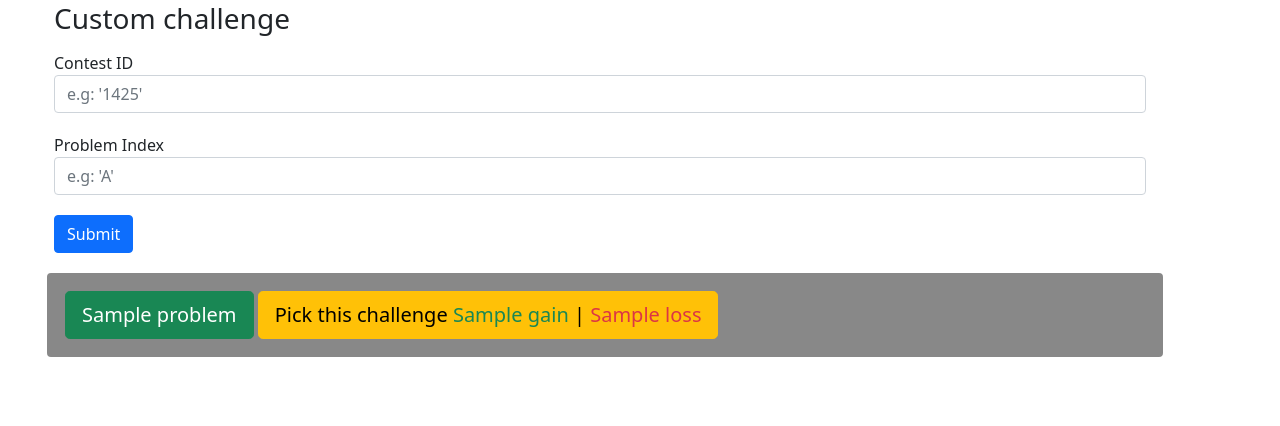
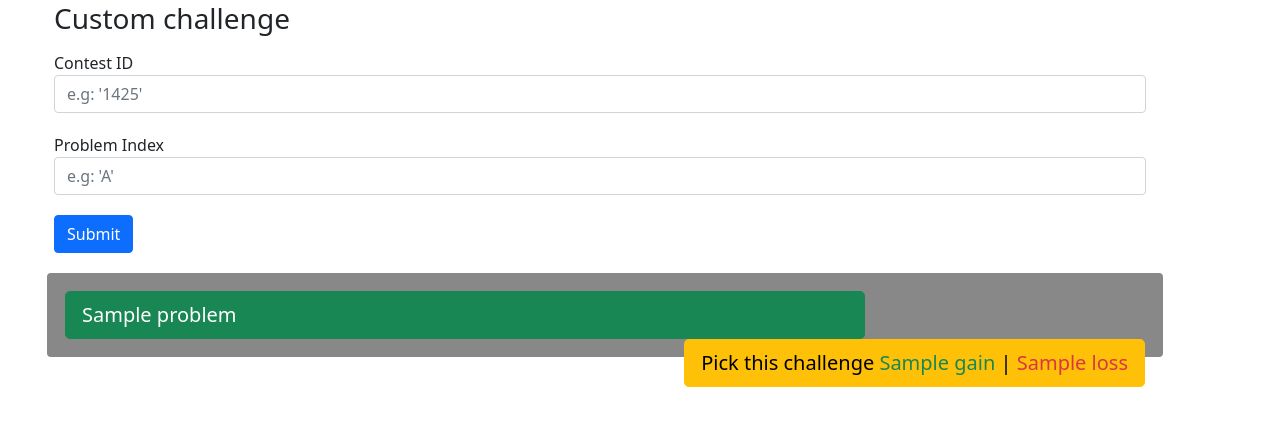
Before and after one commit to phattd15/arugo, a Django app: template templates/list.html in a window 1280 px wide. Shown: the part 226-652 px from the top of the page. Run offline with Django 3.2, Linux system fonts and the light colour scheme; the template is opened without the code that fills it: most values are stand-ins (such as "Sample title", 1, 10 or a date in 2020); some libraries are stand-ins or nearby versions.

Commit message:
fix aligning

```diff
--- a/templates/list.html
+++ b/templates/list.html
@@ -24,11 +24,11 @@
     </div>
     {% for problem, color, bg_color, gain, loss in challenges %}
     <div class="alert container" style="border-width: 2px; border-color: {{color}}; background-color: {{bg_color}};">
-        <a class="btn btn-success btn-lg left-text"
+        <a class="btn btn-success btn-lg" style="width: 800px; text-align: left;"
             href="https://codeforces.com/contest/{{problem.contest_id}}/problem/{{problem.index}}" target="_blank">
             {{ problem }} </a>
 
-        <a class="btn btn-warning btn-lg right-text" href="{% url 'solve' problem.contest_id problem.index %}"> Pick
+        <a class="btn btn-warning btn-lg" style="float: right;"href="{% url 'solve' problem.contest_id problem.index %}"> Pick
             this challenge <span class="text-success">{{gain}}</span> | <span class="text-danger">{{loss}}</span> </a>
     </div>
     {% endfor %}
```
